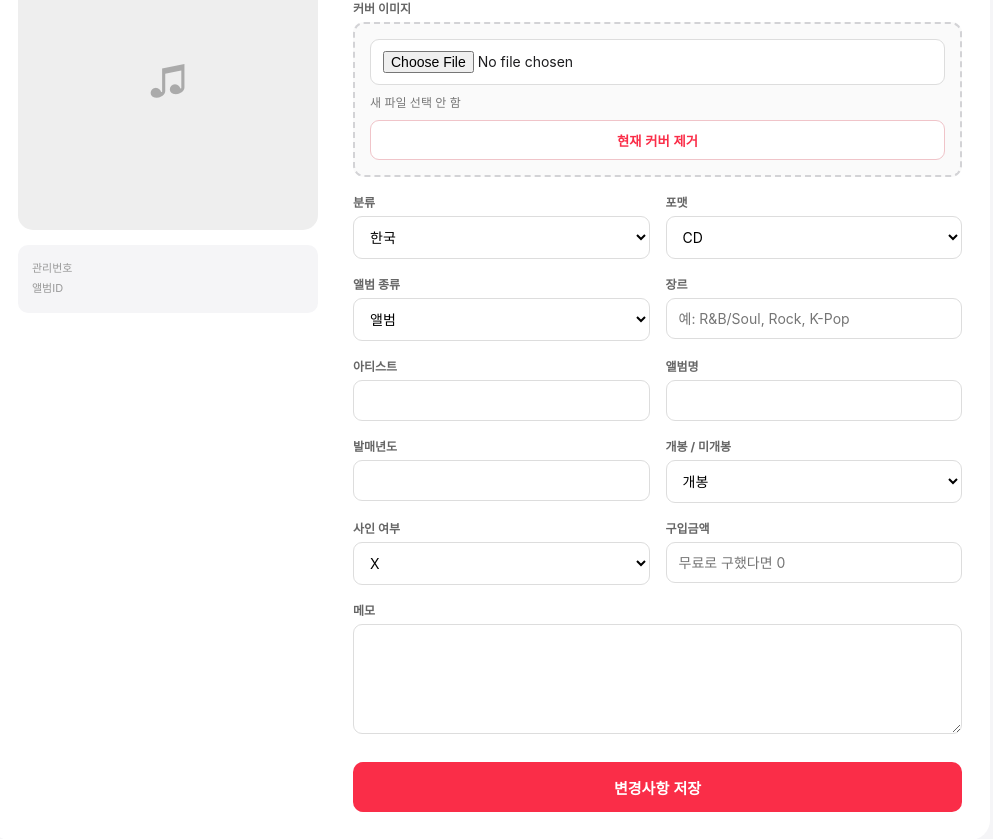
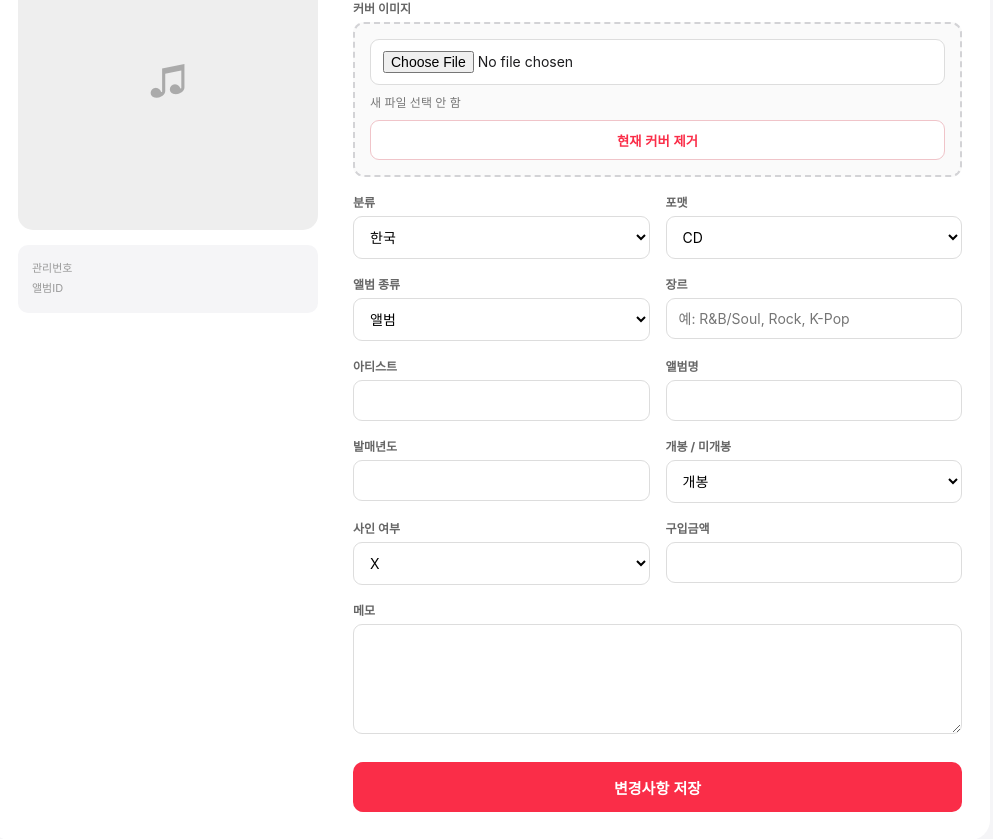
Before and after one commit to Siunaldonumber7/Album-Archive, a Flask app: template templates/edit.html in a window 1280 px wide. Shown: the part 177-1016 px from the top of the page, without its empty margins (150-1143 px from the left). Run offline with Flask 3, Linux system fonts and the light colour scheme; the template is opened without the code that fills it, so the values that code supplies are empty.

Commit message:
Remove zero-price helper text

```diff
--- a/templates/edit.html
+++ b/templates/edit.html
@@ -751,7 +751,6 @@ O
     min="0"
     step="1"
     value="{{ album.purchase_price if album.purchase_price is not none else '' }}"
-    placeholder="무료로 구했다면 0"
 >
 
 
```
